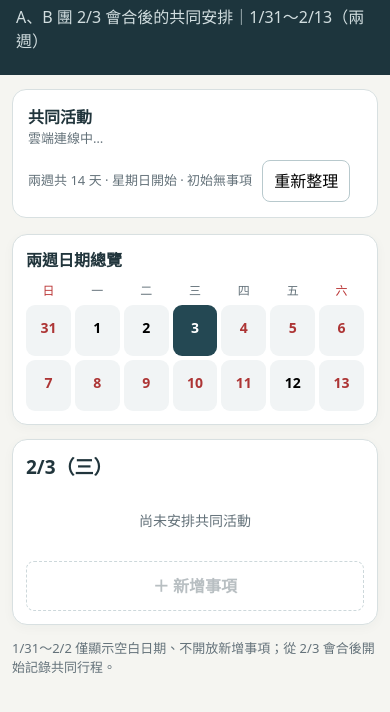
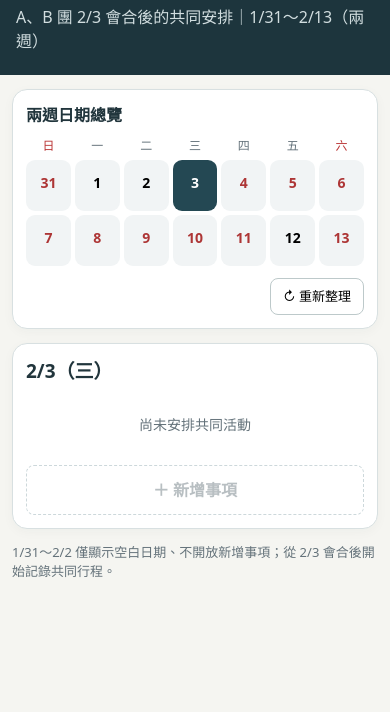
Before and after one commit to kevinchuang0301-dot/seoul-travel, a plain HTML site: page calendar.html in a window 390 px wide. Shown: the part 90-802 px from the top of the page. Drawn offline with Linux system fonts and the light colour scheme; no server answers.

Commit message:
Hide toolbar on mobile and move refresh below two-week overview

```diff
--- a/calendar.html
+++ b/calendar.html
@@ -8,11 +8,13 @@
 	header{padding:22px 16px}
 	header h1{font-size:25px;line-height:1.3}
 	main{padding:14px 12px 35px}
-	.toolbar{align-items:flex-start}
+	.toolbar{display:none}
 	.calendar-wrap{display:none}
 	.mobile-calendar{display:block}
 	.mobile-overview,.mobile-detail{background:#fff;border:1px solid var(--border);border-radius:15px;padding:13px;margin-bottom:14px;box-shadow:0 3px 12px #152f3409}
 	.mobile-overview h2{font-size:16px;margin:0 0 10px}
+	.mobile-refresh-row{display:flex;justify-content:flex-end;margin-top:12px}
+	.mobile-refresh{font-size:13px;border:1px solid #bdc9ca;padding:8px 12px;background:#fff}
 	.mobile-weekdays,.mobile-days{display:grid;grid-template-columns:repeat(7,minmax(0,1fr));gap:4px}
 	.mobile-weekdays{margin-bottom:5px}
 	.mobile-weekdays span{text-align:center;font-size:12px;color:var(--muted)}
@@ -48,6 +50,7 @@
 		<h2>兩週日期總覽</h2>
 		<div class="mobile-weekdays" aria-hidden="true"><span class="weekend">日</span><span>一</span><span>二</span><span>三</span><span>四</span><span>五</span><span class="weekend">六</span></div>
 		<div class="mobile-days" id="mobile-days"></div>
+		<div class="mobile-refresh-row"><button type="button" class="mobile-refresh" id="mobile-refresh">↻ 重新整理</button></div>
 	</section>
 	<section class="mobile-detail" aria-live="polite">
 		<h2 id="mobile-date-heading"></h2>
@@ -118,6 +121,7 @@ function openEditor(date,e=null){if(!enabled||date<"2027-02-03")return;selectedI
 function closeEditor(){editor.classList.add("hide");selectedId=null;el("event-form").reset()}
 el("cancel").addEventListener("click",closeEditor);
 el("refresh").addEventListener("click",()=>location.reload());
+el("mobile-refresh").addEventListener("click",()=>location.reload());
 function status(s){el("sync-status").textContent=s}
 function errorText(e){status("操作失敗："+(e?.message||String(e)))}
 async function boot(){
```
